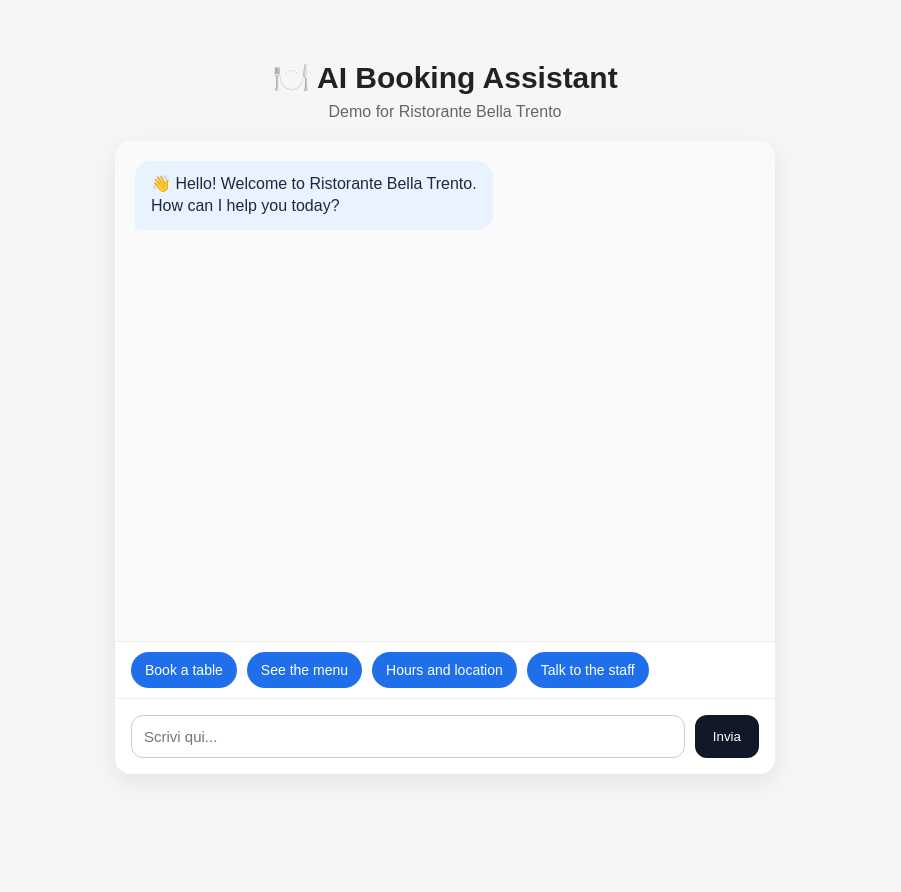
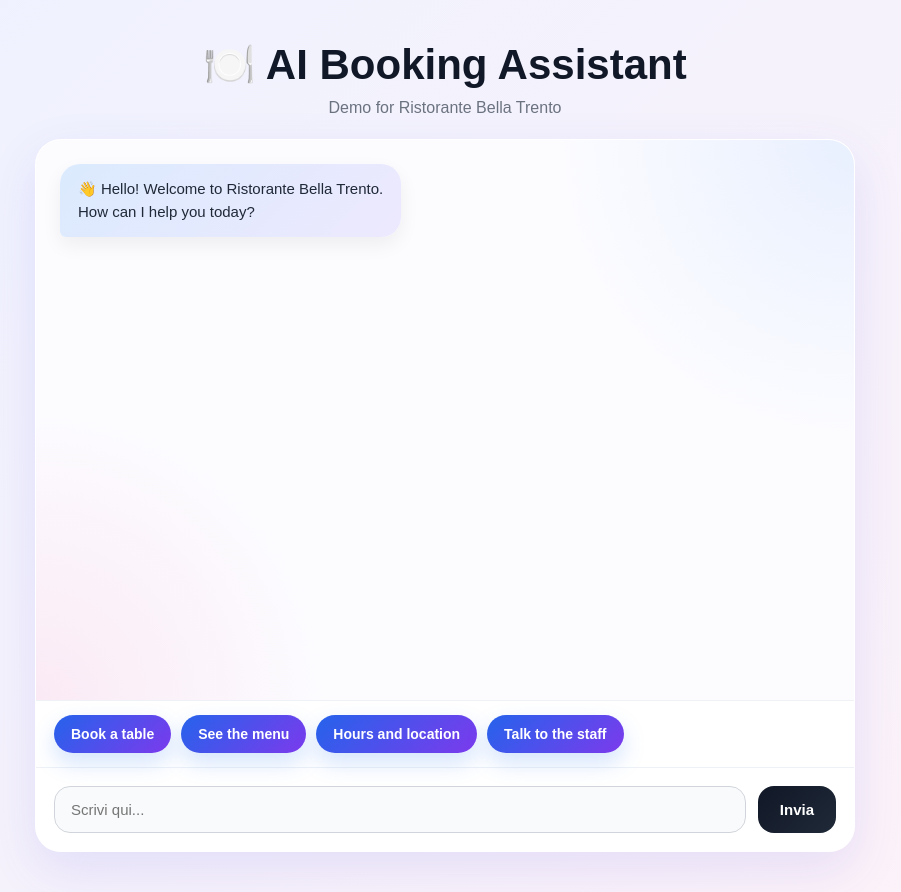
Before and after one commit to Rezoan09/Sales-Agent-Italy, a plain HTML site: page index.html in a window 1280 px wide. Shown: the whole page, without its empty margins (195-1096 px from the left). Before the commit the page ends 834 px from the top, so only its background shows below. Drawn offline with Linux system fonts and the light colour scheme.

Commit message:
Update style.css

```diff
--- a/style.css
+++ b/style.css
@@ -5,48 +5,57 @@
 body {
   margin: 0;
   font-family: Arial, sans-serif;
-  background: #f4f6f8;
-  color: #222;
+  background: linear-gradient(135deg, #eef2ff, #fdf2f8);
+  color: #1f2937;
+  min-height: 100vh;
 }
 
 .page {
-  max-width: 700px;
-  margin: 40px auto;
+  max-width: 860px;
+  margin: 20px auto;
   padding: 20px;
 }
 
 .header {
   text-align: center;
-  margin-bottom: 20px;
+  margin-bottom: 22px;
 }
 
 .header h1 {
   margin: 0;
-  font-size: 30px;
+  font-size: 42px;
+  color: #111827;
+  font-weight: 800;
 }
 
 .header p {
-  margin-top: 8px;
-  color: #666;
+  margin-top: 10px;
+  color: #6b7280;
+  font-size: 16px;
 }
 
 .chat-container {
-  background: white;
-  border-radius: 16px;
-  box-shadow: 0 8px 25px rgba(0,0,0,0.08);
+  background: rgba(255, 255, 255, 0.9);
+  border-radius: 26px;
+  box-shadow: 0 18px 50px rgba(79, 70, 229, 0.12);
+  border: 1px solid rgba(255, 255, 255, 0.7);
   overflow: hidden;
+  backdrop-filter: blur(10px);
 }
 
 .chatbox {
-  height: 500px;
+  height: 560px;
   overflow-y: auto;
-  padding: 20px;
-  background: #fafafa;
+  padding: 24px;
+  background:
+    radial-gradient(circle at top right, rgba(59, 130, 246, 0.10), transparent 30%),
+    radial-gradient(circle at bottom left, rgba(236, 72, 153, 0.10), transparent 30%),
+    #fcfcff;
 }
 
 .message {
-  margin-bottom: 14px;
   display: flex;
+  margin-bottom: 16px;
 }
 
 .message.user {
@@ -54,73 +63,103 @@ body {
 }
 
 .bubble {
-  max-width: 75%;
-  padding: 12px 16px;
-  border-radius: 16px;
-  line-height: 1.4;
+  max-width: 76%;
+  padding: 14px 18px;
+  border-radius: 20px;
+  font-size: 15px;
+  line-height: 1.5;
   white-space: pre-line;
+  box-shadow: 0 8px 20px rgba(0, 0, 0, 0.06);
 }
 
 .bot .bubble {
-  background: #e9f2ff;
-  color: #1c2b39;
-  border-bottom-left-radius: 4px;
+  background: linear-gradient(135deg, #dbeafe, #ede9fe);
+  color: #1f2937;
+  border-bottom-left-radius: 6px;
 }
 
 .user .bubble {
-  background: #d7f7d7;
-  color: #1d331d;
-  border-bottom-right-radius: 4px;
+  background: linear-gradient(135deg, #bbf7d0, #dcfce7);
+  color: #14532d;
+  border-bottom-right-radius: 6px;
 }
 
 .quick-replies {
-  padding: 10px 16px;
+  padding: 14px 18px;
   display: flex;
   flex-wrap: wrap;
   gap: 10px;
-  border-top: 1px solid #eee;
-  background: #fff;
+  background: #ffffff;
+  border-top: 1px solid #eef2f7;
 }
 
 .quick-reply-btn {
   border: none;
-  background: #1f6feb;
-  color: white;
-  padding: 10px 14px;
+  padding: 11px 17px;
   border-radius: 999px;
+  background: linear-gradient(135deg, #2563eb, #7c3aed);
+  color: #fff;
+  font-size: 14px;
+  font-weight: 600;
   cursor: pointer;
-  font-size: 14px;
+  box-shadow: 0 10px 22px rgba(59, 130, 246, 0.22);
+  transition: transform 0.15s ease, opacity 0.15s ease;
 }
 
 .quick-reply-btn:hover {
-  opacity: 0.9;
+  transform: translateY(-1px);
+  opacity: 0.96;
 }
 
 .input-area {
   display: flex;
-  gap: 10px;
-  padding: 16px;
-  border-top: 1px solid #eee;
-  background: #fff;
+  gap: 12px;
+  padding: 18px;
+  background: #ffffff;
+  border-top: 1px solid #eef2f7;
 }
 
 .input-area input {
   flex: 1;
-  padding: 12px;
-  border: 1px solid #ccc;
-  border-radius: 12px;
+  padding: 14px 16px;
+  border: 1px solid #d1d5db;
+  border-radius: 16px;
   font-size: 15px;
+  background: #f9fafb;
+  outline: none;
+}
+
+.input-area input:focus {
+  border-color: #7c3aed;
+  box-shadow: 0 0 0 4px rgba(124, 58, 237, 0.12);
 }
 
 .input-area button {
-  padding: 12px 18px;
   border: none;
-  border-radius: 12px;
-  background: #111827;
+  padding: 14px 22px;
+  border-radius: 16px;
+  background: linear-gradient(135deg, #111827, #1f2937);
   color: white;
+  font-weight: 700;
+  font-size: 15px;
   cursor: pointer;
+  transition: transform 0.15s ease, opacity 0.15s ease;
 }
 
 .input-area button:hover {
-  opacity: 0.92;
+  transform: translateY(-1px);
+  opacity: 0.96;
 }
+
+.chatbox::-webkit-scrollbar {
+  width: 8px;
+}
+
+.chatbox::-webkit-scrollbar-thumb {
+  background: #cbd5e1;
+  border-radius: 999px;
+}
+
+.chatbox::-webkit-scrollbar-track {
+  background: transparent;
+}
```
